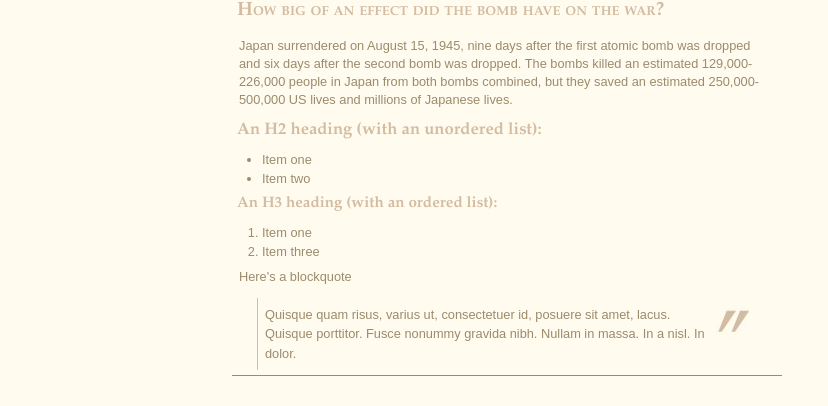
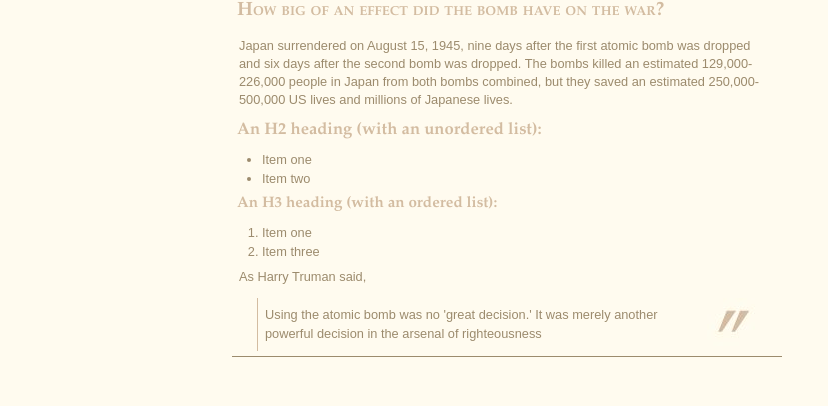
Before and after one commit to Squidben1/Social-Studies, a plain HTML site: page index.html in a window 1280 px wide. Shown: the part 832-1238 px from the top of the page, without its empty margins (233-1061 px from the left). Drawn offline with Linux system fonts and the light colour scheme.

Commit message:
Update index.html

```diff
--- a/index.html
+++ b/index.html
@@ -46,8 +46,8 @@
       <li>Item one</li>
       <li>Item three</li>
     </ol>
-    <p>Here's a blockquote</p>
-    <blockquote>Quisque quam risus, varius ut, consectetuer id, posuere sit amet, lacus. Quisque porttitor. Fusce nonummy gravida nibh. Nullam in massa. In a nisl. In dolor. </blockquote>
+    <p>As Harry Truman said,</p>
+    <blockquote>Using the atomic bomb was no 'great decision.' It was merely another powerful decision in the arsenal of righteousness</blockquote>
   </div>
   <!--End of Text div -->
   <div id="footer">
```
